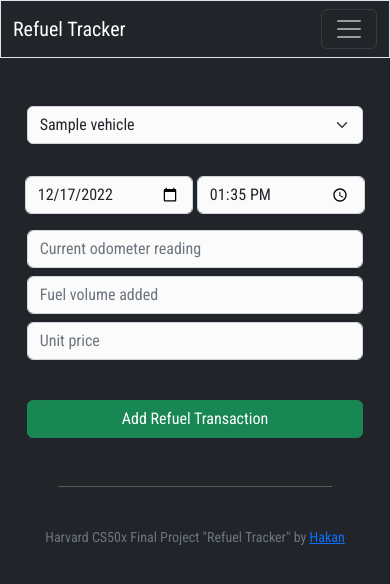
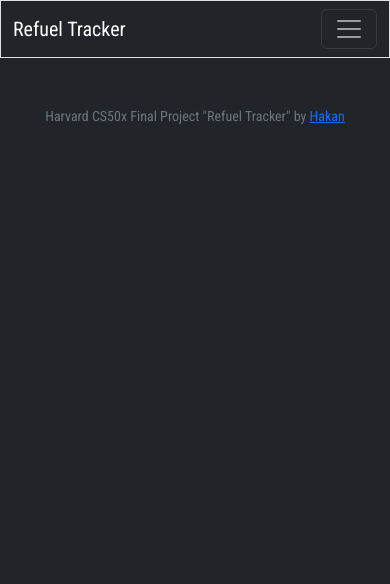
Before and after one commit to hakanayata/refuel-tracker, a Flask app: template templates/index.html in a window 390 px wide. Shown: the top 584 px of the page. Run offline with Flask 2, Linux system fonts and the light colour scheme; the template is opened without the code that fills it: most values are stand-ins (such as "Sample title", 1, 10 or a date in 2020); some libraries are stand-ins or nearby versions.

Commit message:
debugging mobile bs-modal

```diff
--- a/templates/index.html
+++ b/templates/index.html
@@ -2,7 +2,7 @@
 head %} {{ super() }}
 <script src="https://cdnjs.cloudflare.com/ajax/libs/Chart.js/3.9.1/chart.min.js"></script>
 {% endblock %} {% block main %} {% if vehicles %}
-<section>
+<!-- <section>
   <form action="/" autocomplete="off" method="post">
     <div class="my-4">
       <select class="form-select mx-auto w-sm-80 mb-4" name="vehicle">
@@ -34,7 +34,7 @@ head %} {{ super() }}
     </button>
   </form>
 
-  <hr class="text-light mx-auto w-75 w-sm-80 mt-5" />
+  <hr class="text-light mx-auto w-75 w-sm-80 mt-5" /> -->
 <!-- <hr class="mx-auto w-25"> -->
 {% if ref_len > 0 %}
 <div class="table-responsive-sm">
```
Lines whose indentation alone changed are shown as unchanged.
